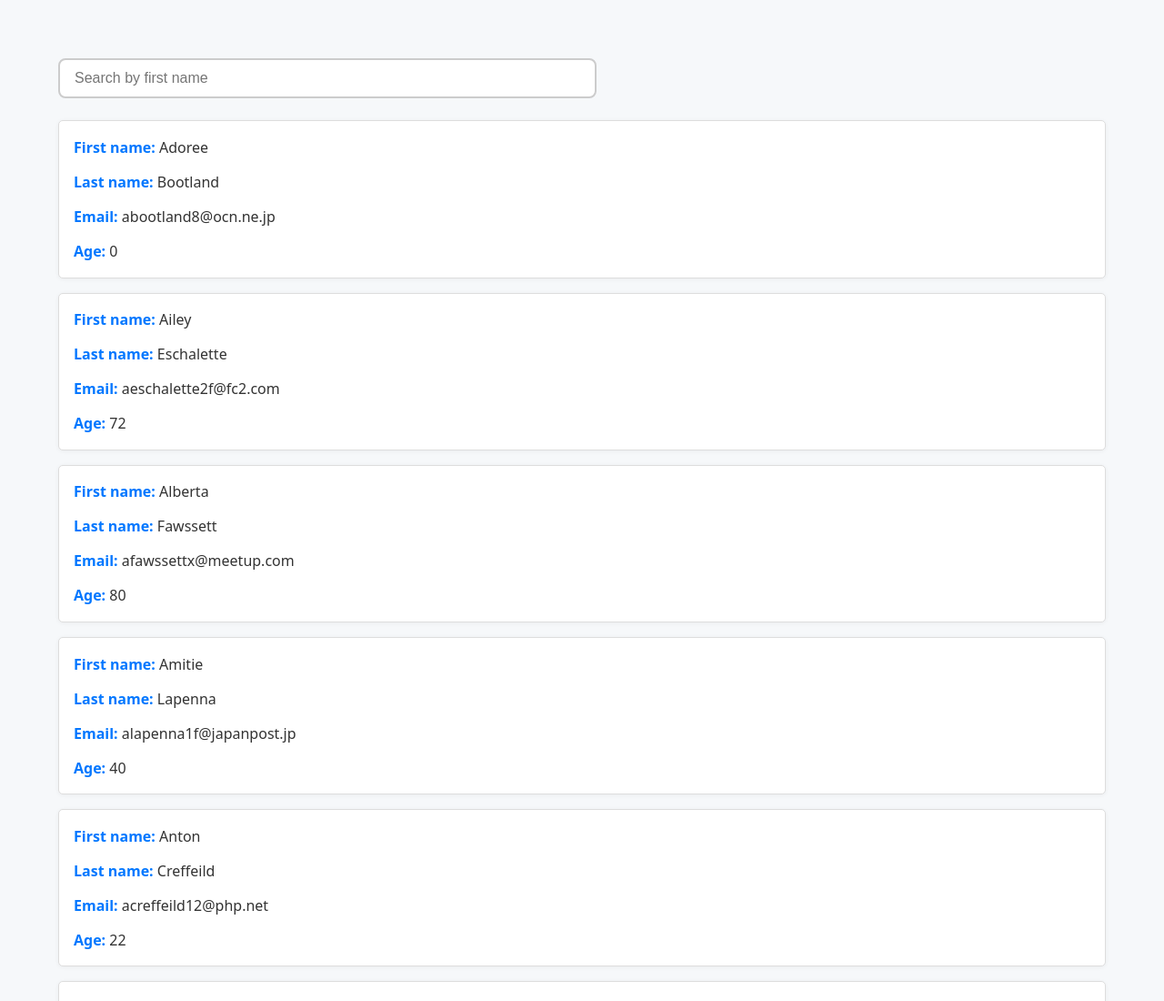
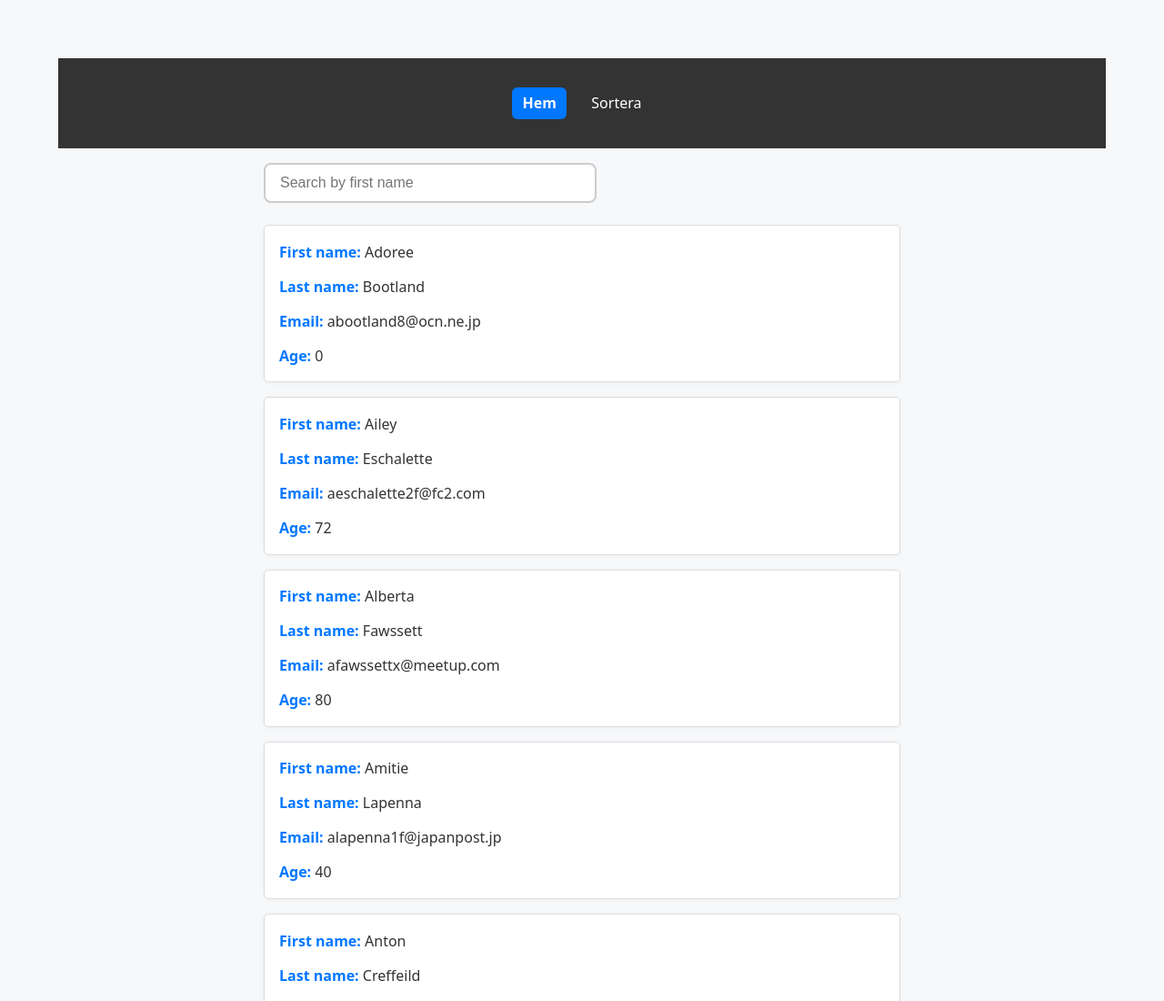
Before and after one commit to mjaow1233/gruppuppgift-javascript, a website: page index.html in a window 1280 px wide. Shown: the top 1100 px of the page at 91% size. Drawn offline with Linux system fonts and the light colour scheme.

Commit message:
Restore menu HTML and CSS from backup

```diff
--- a/index.html
+++ b/index.html
@@ -3,13 +3,39 @@
 
 <head>
   <meta charset="UTF-8">
-  <meta name="viewport" content="width=<device-width>, initial-scale=1.0">
-  <title>Document</title>
+  <meta name="viewport" content="width=device-width, initial-scale=1.0">
+  <title>Home</title>
   <link rel="stylesheet" href="style.css">
+</head>
 
 <body>
-  <input class="search-field" type="text" placeholder="Search by first name">
-  <article class="people"></article>
+  <header class="site-header">
+    <div class="container">
+      <nav class="main-nav" aria-label="Huvudmeny">
+        <ul>
+          <li><a href="index.html" class="nav-link">Hem</a></li>
+          <li><a href="sorter.html" class="nav-link">Sortera</a></li>
+        </ul>
+      </nav>
+    </div>
+  </header>
+
+  <main class="container">
+    <input class="search-field" type="text" placeholder="Search by first name">
+    <article class="people"></article>
+  </main>
+
+  <!-- Mark current page in the menu -->
+  <script>
+    (function () {
+      const links = document.querySelectorAll('.main-nav a');
+      const path = location.pathname.split('/').pop() || 'index.html';
+      links.forEach(a => {
+        if (a.getAttribute('href') === path) a.classList.add('active');
+      });
+    })();
+  </script>
+
   <!-- Add your script last in body -->
   <script type="module" src="main.js"></script>
 </body>
--- a/style.css
+++ b/style.css
@@ -12,6 +12,54 @@ footer {
   background-color: #333;
   color: white;
   padding: 1rem 0;
+}
+
+.site-header .container {
+  display: flex;
+  align-items: center;
+  justify-content: center;
+}
+
+.main-nav ul {
+  list-style: none;
+  margin: 0;
+  padding: 0;
+  display: flex;
+  gap: 1rem;
+  align-items: center;
+  justify-content: center;
+}
+
+.main-nav a {
+  color: white;
+  text-decoration: none;
+  padding: 0.4rem 0.7rem;
+  display: inline-block;
+  border-radius: 6px;
+  transition: background 0.2s, box-shadow 0.15s;
+}
+
+.main-nav a:hover,
+.main-nav a:focus {
+  background: rgba(255,255,255,0.08);
+  outline: none;
+  box-shadow: 0 0 0 3px rgba(0,119,255,0.12);
+}
+
+.main-nav a.active {
+  background: #0077ff;
+  color: #fff;
+  font-weight: 600;
+}
+
+@media (max-width: 600px) {
+  .main-nav ul {
+    flex-direction: column;
+    gap: 0.5rem;
+  }
+  .search-field {
+    width: 100%;
+  }
 }
 
 .container {
```
Also changed, not shown: sorter.html (+28 -4 lines).
